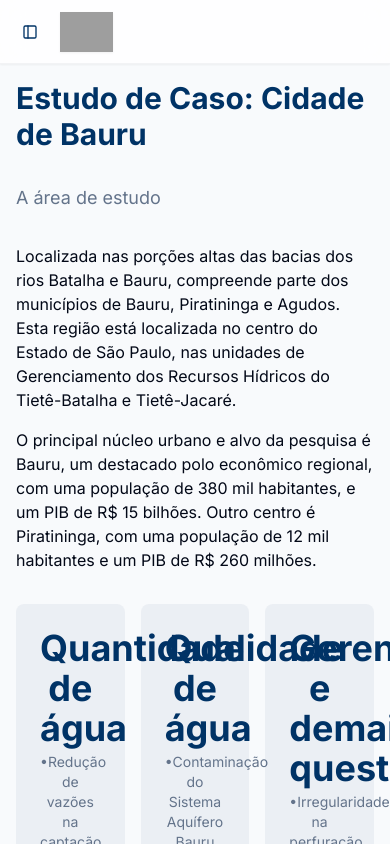
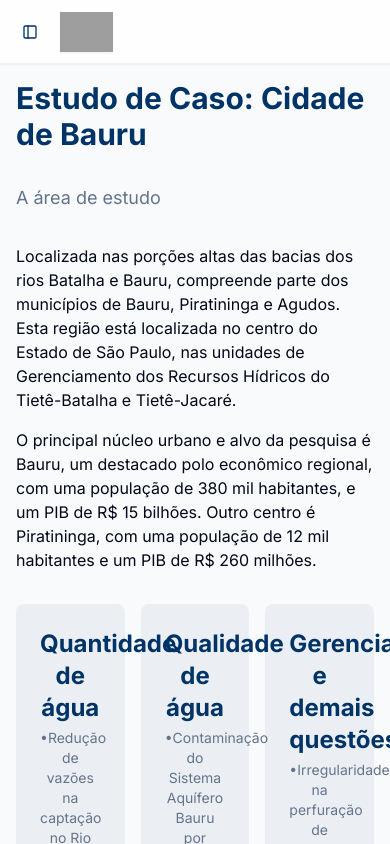
Before and after one commit to wlibrelon/ssd_sacre_v2, a React (Vite) app: page /institucional/bauru in a window 390 px wide. Built offline with nearby package versions, Linux system fonts and the light colour scheme; grey boxes are pictures that could not be loaded.

Commit message:
Auto-commit after full sync (build simulation)

```diff
--- a/src/pages/institucional/Bauru.tsx
+++ b/src/pages/institucional/Bauru.tsx
@@ -32,7 +32,9 @@ export default function Bauru() {
       <div className="grid grid-cols-3 gap-4 text-center">
         <Card className="bg-primary/5 border-none shadow-none">
           <CardContent className="pt-6">
-            <h2 className="text-4xl font-bold text-primary">Quantidade de água</h2>
+            <h3 className="text-2xl md:text-3xl lg:text-4xl font-bold text-primary">
+              Quantidade de água
+            </h3>
             <p className="text-sm text-muted-foreground mt-1">
               •Redução de vazões na captação no Rio Batalha em estiagens;
             </p>
@@ -51,7 +53,9 @@ export default function Bauru() {
         </Card>
         <Card className="bg-primary/5 border-none shadow-none">
           <CardContent className="pt-6">
-            <h3 className="text-4xl font-bold text-primary">Qualidade de água</h3>
+            <h3 className="text-2xl md:text-3xl lg:text-4xl font-bold text-primary">
+              Qualidade de água
+            </h3>
             <p className="text-sm text-muted-foreground mt-1">
               •Contaminação do Sistema Aquífero Bauru por nitrato, metais pesados, hidrocarbonetos e
               solventes clorados, devido a vazamentos na rede de esgoto e outras fontes poluidoras;
@@ -66,7 +70,9 @@ export default function Bauru() {
         </Card>
         <Card className="bg-primary/5 border-none shadow-none">
           <CardContent className="pt-6">
-            <h2 className="text-4xl font-bold text-primary">Gerenciamento e demais questões</h2>
+            <h3 className="text-2xl md:text-3xl lg:text-4xl font-bold text-primary">
+              Gerenciamento e demais questões
+            </h3>
             <p className="text-sm text-muted-foreground mt-1">
               •Irregularidade na perfuração de poços particulares: boa parte sem outorga, embora
               haja cadastro do DAE;
```
Also changed, not shown: .skip.config.json.
